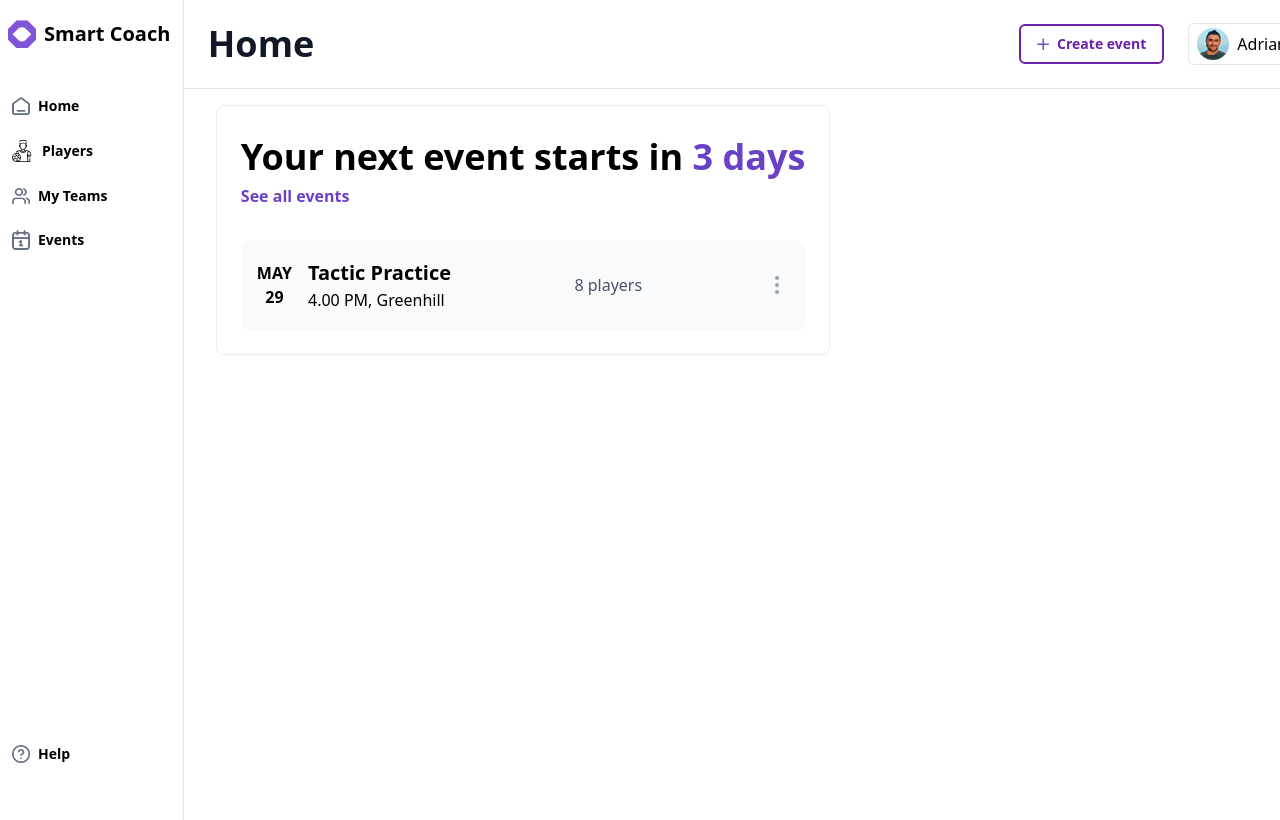
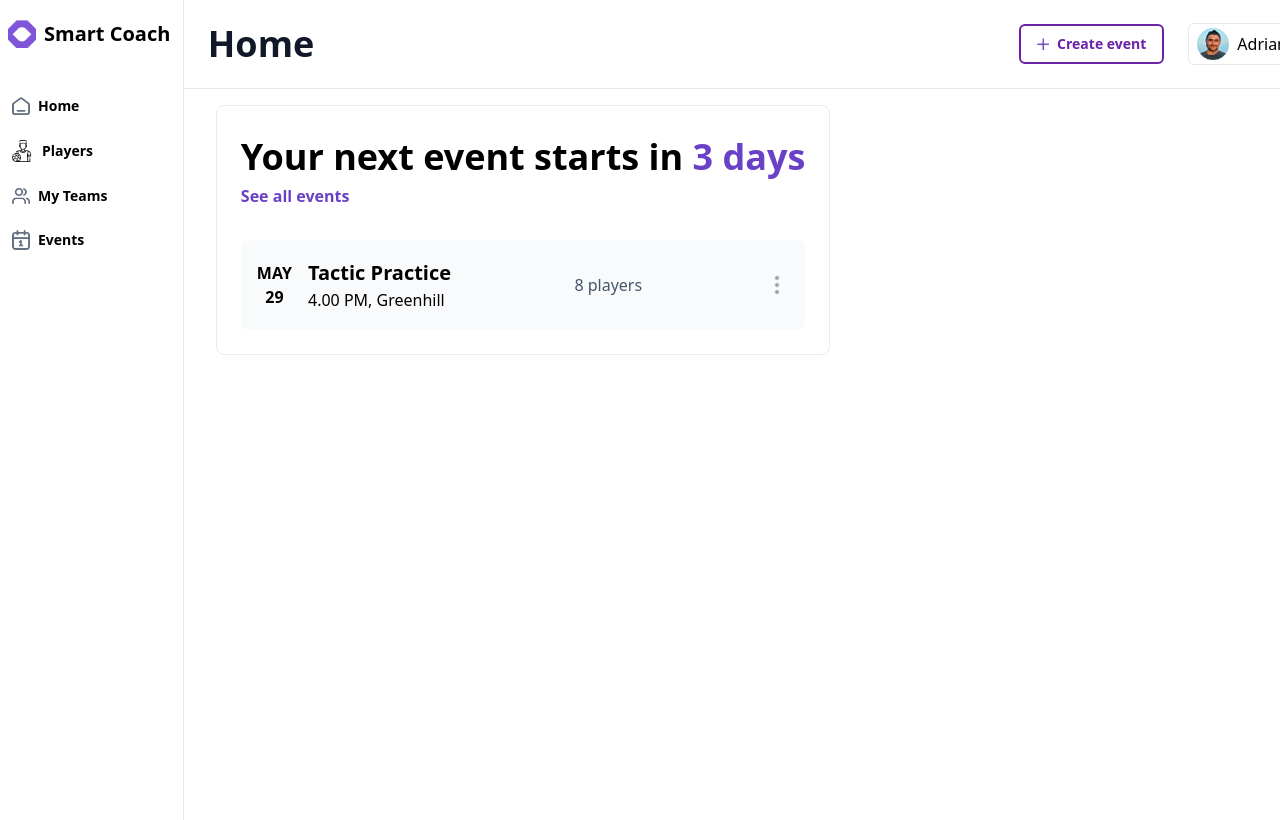
Before and after one commit to RaoAkif/smart-coach, a React (Vite) app: page /dashboard in a window 1280 px wide. Shown: the top 820 px of the page. Built offline with nearby package versions, Linux system fonts and the light colour scheme; sample sign-in values are in the browser's storage.

Commit message:
removed help button

```diff
--- a/src/components/dashComponents/DashSidebar.tsx
+++ b/src/components/dashComponents/DashSidebar.tsx
@@ -103,7 +103,7 @@ const DashSidebar = () => {
           </NavLink>
         </ul>
         {/* Help menu item */}
-        <ul className="mt-auto">
+        {/* <ul className="mt-auto">
           <li className="my-2 py-2 px-3">
             <div className="flex items-center">
               <img
@@ -117,7 +117,7 @@ const DashSidebar = () => {
               </span>
             </div>
           </li>
-        </ul>
+        </ul> */}
       </div>
       {/* Menu Items End */}
     </nav>
```
